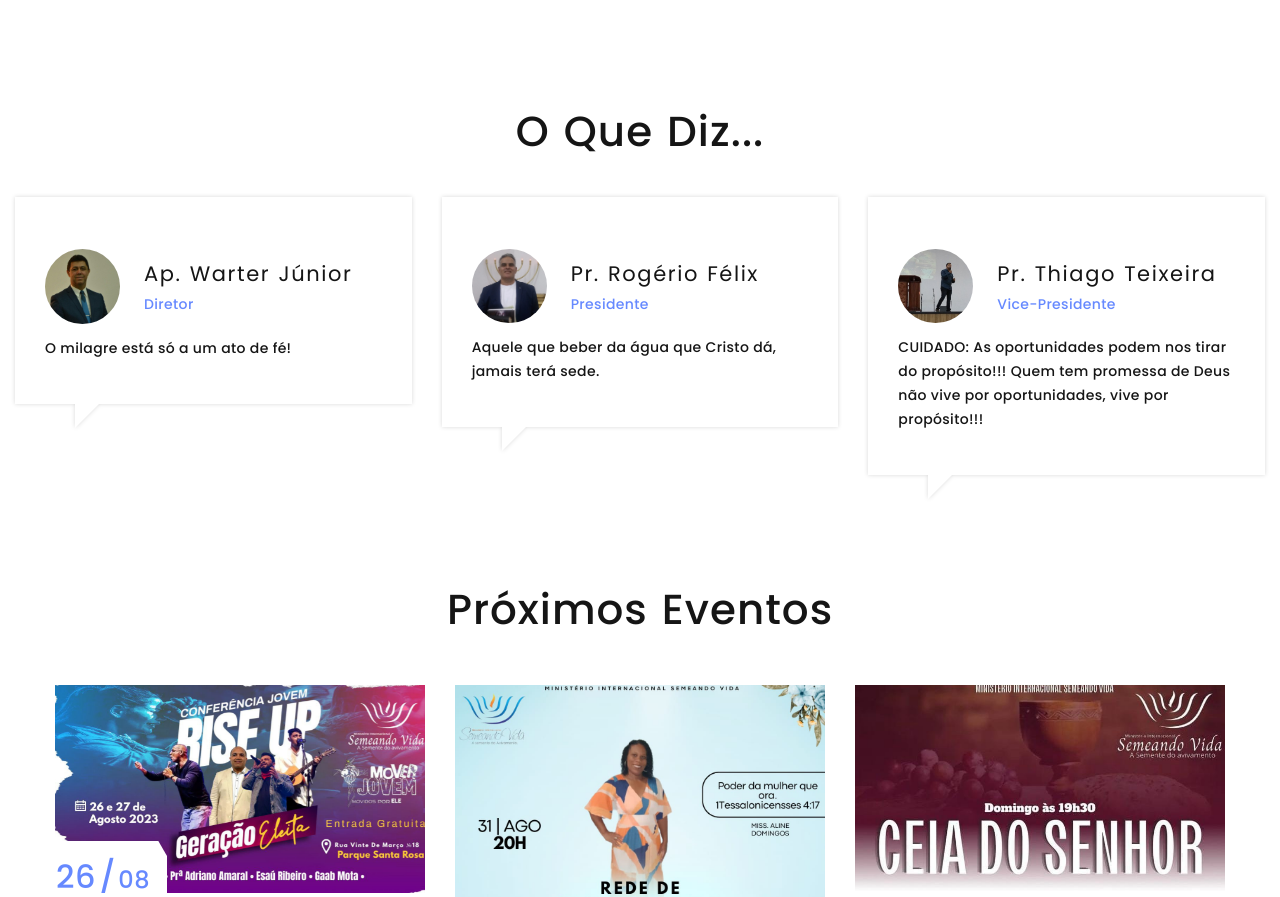
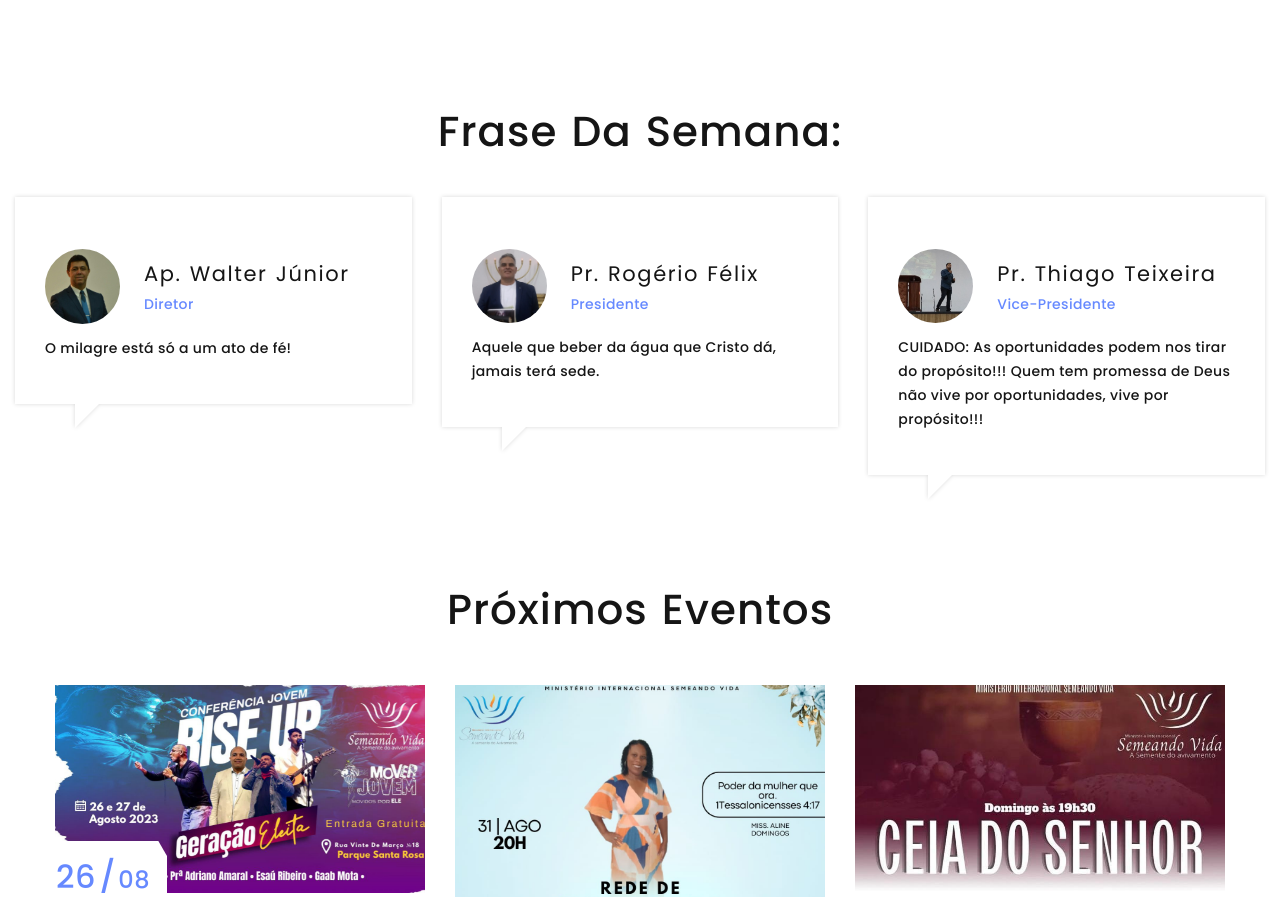
Before and after one commit to DevViniciusAS/projeto-misv, a plain HTML site: page index.html in a window 1280 px wide. Shown: the part 1843-2740 px from the top of the page. Drawn offline with Linux system fonts and the light colour scheme; some packages are replaced by stand-ins of ours.

Commit message:
ed frase

```diff
--- a/index.html
+++ b/index.html
@@ -331,7 +331,7 @@
       <!-- What people Say-->
       <section class="section section-sm section-bottom-70 section-fluid bg-default">
         <div class="container-fluid">
-          <h2>O que diz...</h2>
+          <h2>Frase da semana:</h2>
           <div class="row row-50 row-sm">
             <div class="col-md-6 col-xl-4 wow fadeInRight">
               <!-- Apóstolo-->
@@ -339,7 +339,7 @@
                 <div class="unit unit-spacing-md align-items-center">
                   <div class="unit-left"><a class="quote-modern-figure" href="https://www.instagram.com/ap.walterjunior/" target="_blank"><img class="img-circles" src="images/ap.waterjr.jpg" alt="" width="75" height="75"/></a></div>
                   <div class="unit-body">
-                    <h4 class="quote-modern-cite"><a href="https://www.instagram.com/ap.walterjunior/" target="_blank">Ap. Warter Júnior</a></h4>
+                    <h4 class="quote-modern-cite"><a href="https://www.instagram.com/ap.walterjunior/" target="_blank">Ap. Walter Júnior</a></h4>
                     <p class="quote-modern-status">Diretor</p>
                   </div>
                 </div>
```
